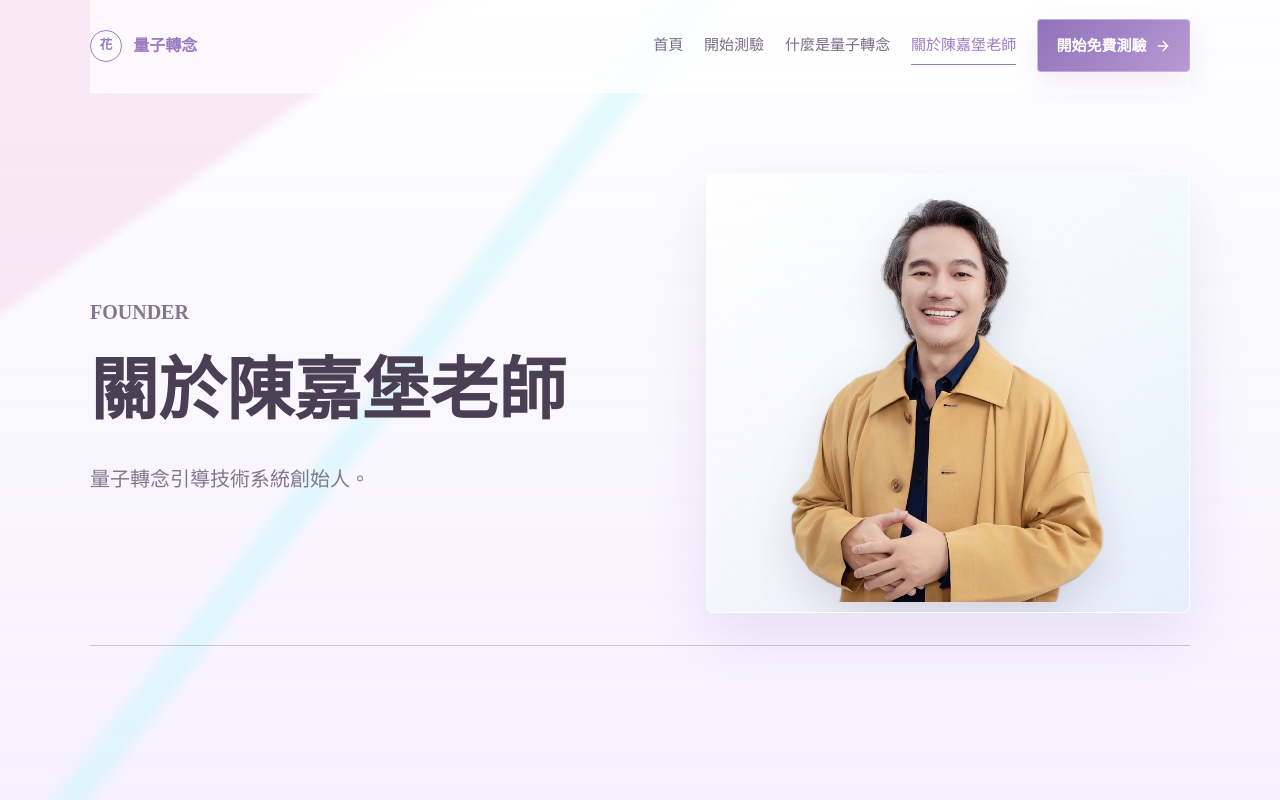
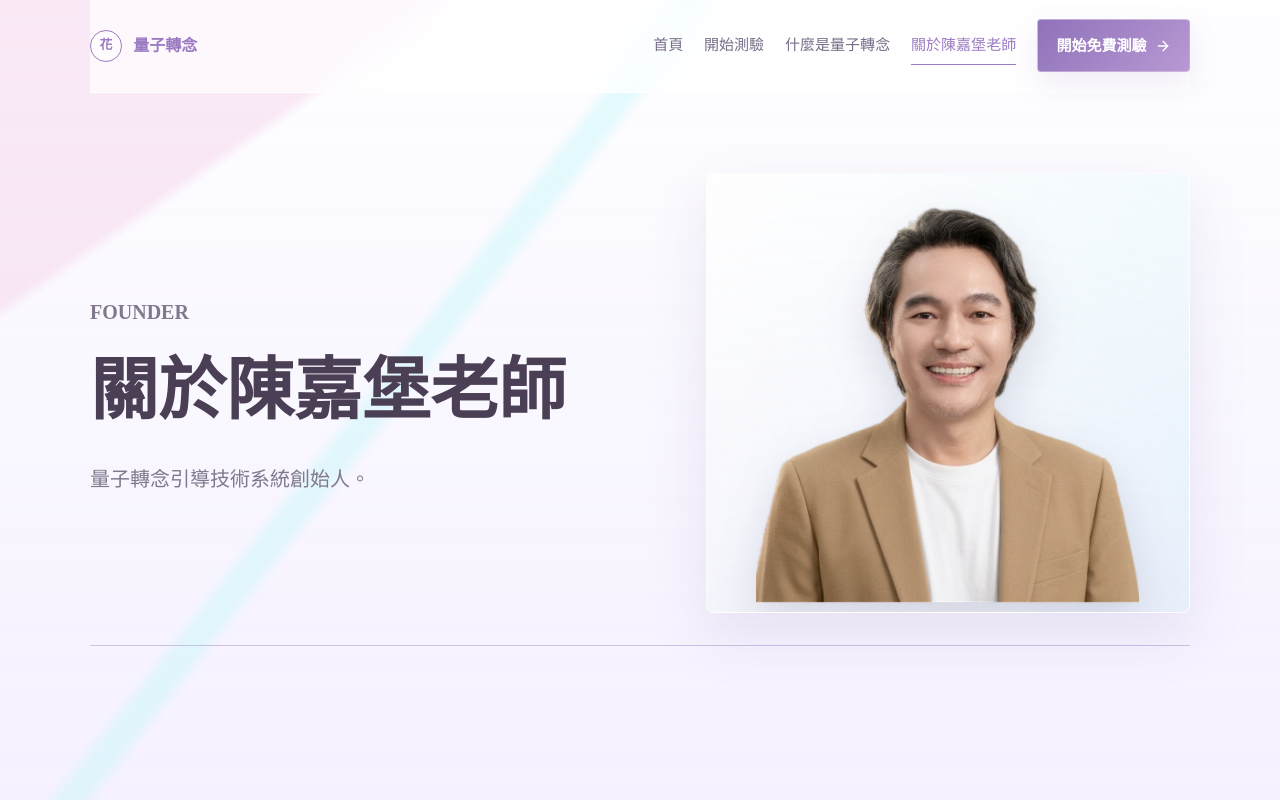
Before and after one commit to chenchiapao-wq/relationship-imprint-quiz, a React (Vite) app: page /#/about in a window 1280 px wide. Shown: the top 800 px of the page. Built offline with nearby package versions, Linux system fonts and the light colour scheme.

Commit message:
Update teacher portrait cutouts

```diff
--- a/src/pages/AboutPage.tsx
+++ b/src/pages/AboutPage.tsx
@@ -54,7 +54,7 @@ export function AboutPage() {
             <p>量子轉念引導技術系統創始人。</p>
           </div>
           <div className="portrait-card portrait-card-hero">
-            <img src="/images/people/chen-chia-pao-about-half.png" alt="陳嘉堡老師" />
+            <img src="/images/people/chen-chia-pao-tan-blazer-cutout.png" alt="陳嘉堡老師" />
           </div>
         </div>
       </section>
--- a/src/pages/HomePage.tsx
+++ b/src/pages/HomePage.tsx
@@ -127,7 +127,7 @@ export function HomePage() {
       <section className="section-band split-band">
         <div className="container two-column founder-block">
           <div className="portrait-card">
-            <img src="/images/people/chen-chia-pao-white-half.png" alt="陳嘉堡老師" loading="lazy" />
+            <img src="/images/people/chen-chia-pao-brown-blazer-cutout.png" alt="陳嘉堡老師" loading="lazy" />
           </div>
           <div>
             <SectionHeader eyebrow="Creator" title="關於量子轉念引導技術" />
```
Also changed, not shown: public/images/people/chen-chia-pao-brown-blazer-cutout.png (added), public/images/people/chen-chia-pao-tan-blazer-cutout.png (added).
